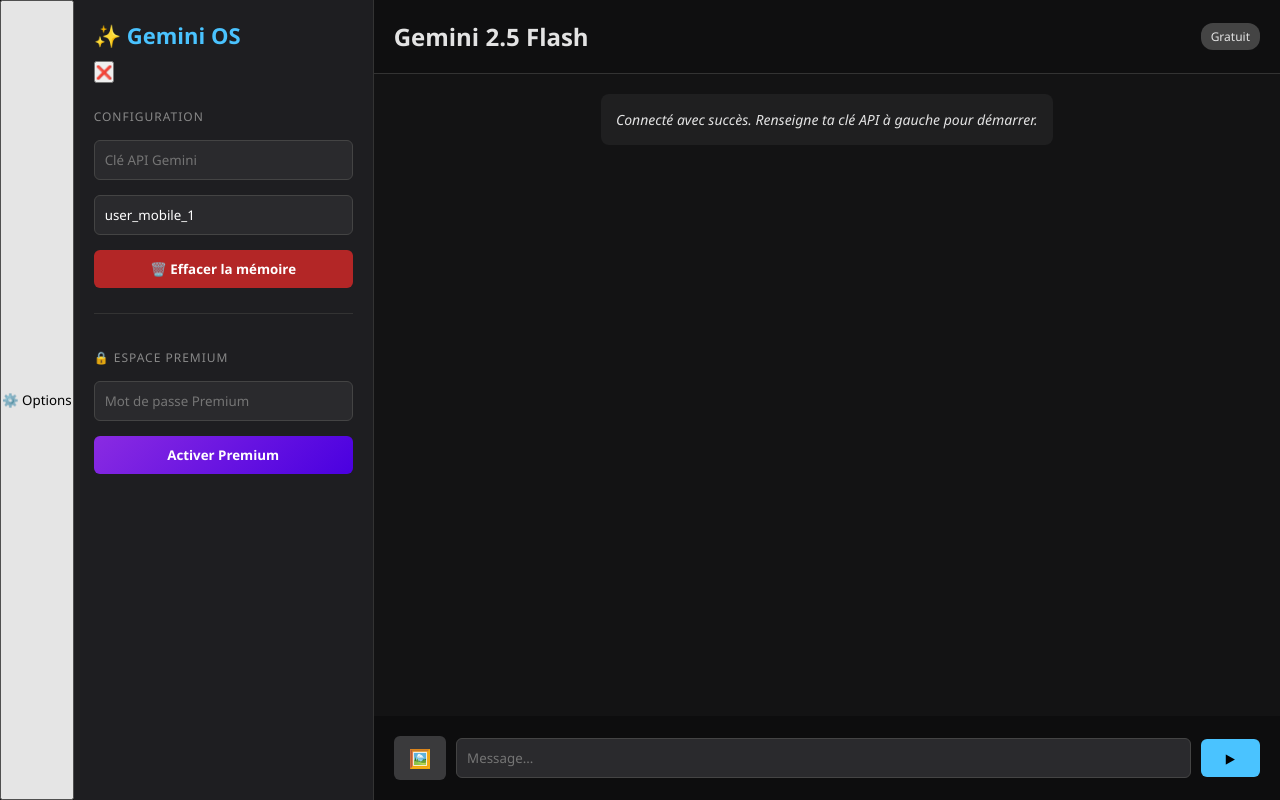
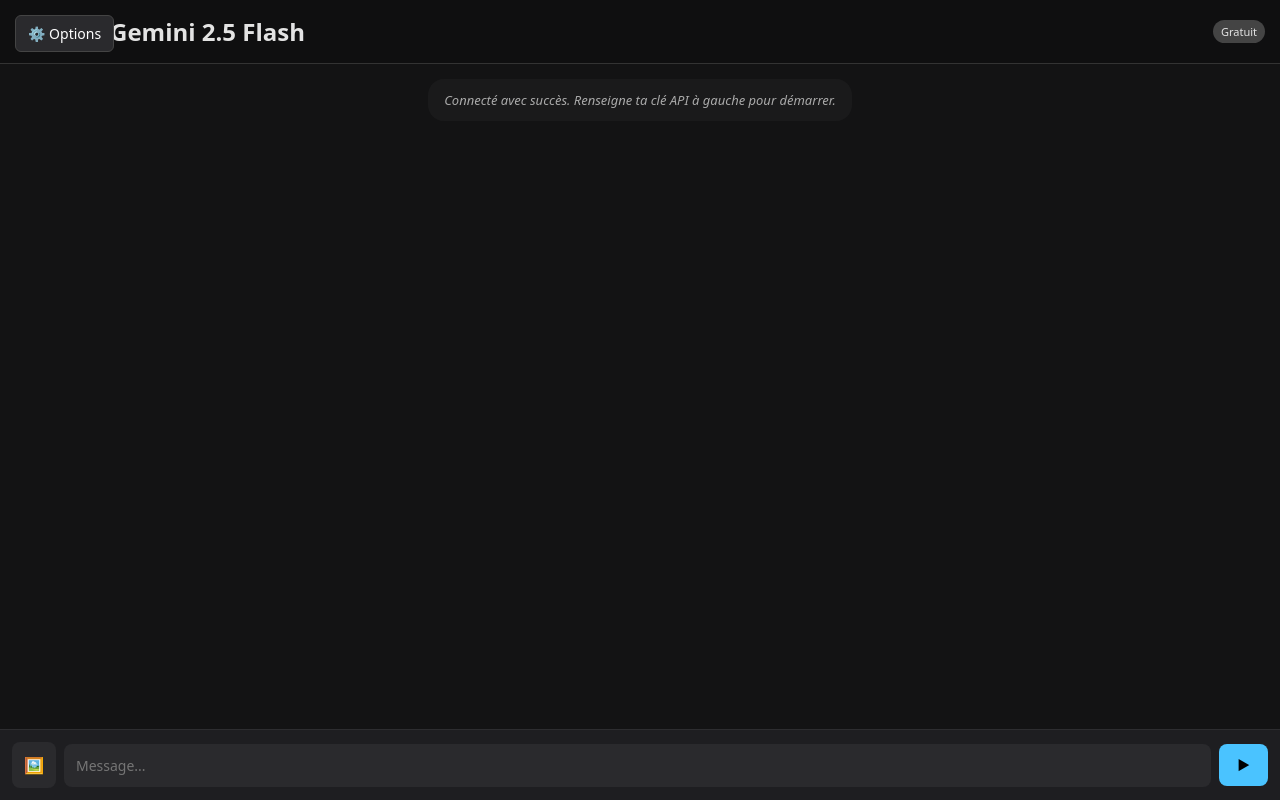
Before and after one commit to chrisst2025-cell/Api_ay, a website: page public/index.html in a window 1280 px wide. Drawn offline with Linux system fonts and the light colour scheme.

Commit message:
Update style.css

```diff
--- a/public/style.css
+++ b/public/style.css
@@ -4,7 +4,7 @@
     --text-color: #e3e3e3;
     --accent-color: #4ac3ff;
     --msg-user: #2b2c2f;
-    --msg-ai: #1a1a1c;
+    --msg-ai: #1b1b1d;
 }
 
 body.cyberpunk {
@@ -29,60 +29,59 @@
     --msg-user: #002200;
 }
 
-* { box-sizing: border-box; margin: 0; padding: 0; font-family: 'Segoe UI', Tahoma, Geneva, Verdana, sans-serif; }
-body { background: var(--bg-main); color: var(--text-color); transition: all 0.4s ease; }
+* { box-sizing: border-box; margin: 0; padding: 0; font-family: system-ui, -apple-system, sans-serif; }
+body, html { background: var(--bg-main); color: var(--text-color); width: 100%; height: 100%; overflow: hidden; }
 
-.app-container { display: flex; height: 100vh; }
-.sidebar { width: 300px; background: var(--sidebar-bg); padding: 20px; display: flex; flex-direction: column; gap: 15px; border-right: 1px solid #333; }
-.chat-area { flex: 1; display: flex; flex-direction: column; position: relative; }
+.app-container { display: flex; width: 100%; height: 100vh; position: relative; }
 
-.logo { font-size: 22px; font-weight: bold; color: var(--accent-color); margin-bottom: 10px; }
-.section-title { font-size: 12px; text-transform: uppercase; letter-spacing: 1px; color: #888; margin-top: 10px; }
+/* Menu Mobile Coulissant */
+.sidebar {
+    position: absolute; left: -300px; top: 0; width: 300px; height: 100%;
+    background: var(--sidebar-bg); padding: 20px; display: flex; flex-direction: column;
+    gap: 15px; border-right: 1px solid #333; z-index: 999; transition: left 0.3s ease;
+}
+.sidebar.open { left: 0; }
+.sidebar-header { display: flex; justify-content: space-between; align-items: center; }
+.close-sidebar { background: none; border: none; font-size: 20px; cursor: pointer; }
 
-input, select, .btn { width: 100%; padding: 10px; background: #2a2a2d; border: 1px solid #444; color: #fff; border-radius: 6px; outline: none; }
-input:focus { border-color: var(--accent-color); }
+/* Zone Chat Pleine Largeur */
+.chat-area { flex: 1; width: 100%; display: flex; flex-direction: column; background: var(--bg-main); }
 
-.btn { cursor: pointer; font-weight: bold; transition: opacity 0.2s; }
-.btn:hover { opacity: 0.9; }
+.menu-toggle {
+    position: absolute; top: 15px; left: 15px; z-index: 98;
+    background: #2a2a2d; color: #fff; border: 1px solid #444;
+    padding: 8px 12px; border-radius: 6px; font-size: 14px; cursor: pointer;
+}
+
+.logo { font-size: 22px; font-weight: bold; color: var(--accent-color); }
+.section-title { font-size: 11px; text-transform: uppercase; letter-spacing: 1px; color: #888; margin-top: 5px; }
+
+input, select, .btn { padding: 12px; background: #2a2a2d; border: 1px solid #444; color: #fff; border-radius: 8px; outline: none; font-size: 14px; }
+.btn { cursor: pointer; font-weight: bold; }
 .btn-danger { background: #b32626; border: none; }
 .btn-premium { background: linear-gradient(135deg, #8a2be2, #4a00e0); border: none; }
 
-.chat-header { padding: 20px; background: rgba(0,0,0,0.2); display: flex; justify-content: space-between; align-items: center; border-bottom: 1px solid #333; }
-.badge { background: #444; padding: 5px 10px; border-radius: 12px; font-size: 12px; }
+.chat-header { padding: 15px 15px 15px 110px; background: rgba(0,0,0,0.2); display: flex; justify-content: space-between; align-items: center; border-bottom: 1px solid #333; min-height: 60px; }
+.badge { background: #444; padding: 4px 8px; border-radius: 12px; font-size: 11px; }
 .badge.premium { background: linear-gradient(135deg, #ffd700, #ff8c00); color: #000; font-weight: bold; }
 
-.messages-container { flex: 1; padding: 20px; overflow-y: auto; display: flex; flex-direction: column; gap: 15px; }
-.message { padding: 15px; border-radius: 8px; max-width: 85%; line-height: 1.5; word-wrap: break-word; }
-.message.user { background: var(--msg-user); align-self: flex-end; }
-.message.ai { background: var(--msg-ai); border-left: 3px solid var(--accent-color); align-self: flex-start; }
-.message.system-msg { background: rgba(255,255,255,0.05); align-self: center; text-align: center; font-style: italic; font-size: 14px; }
+.messages-container { flex: 1; padding: 15px; overflow-y: auto; display: flex; flex-direction: column; gap: 12px; }
+.message { padding: 12px 16px; border-radius: 16px; max-width: 85%; line-height: 1.4; word-wrap: break-word; font-size: 15px; animation: fadeIn 0.3s ease; }
+.message.user { background: var(--msg-user); align-self: flex-end; border-bottom-right-radius: 4px; }
+.message.ai { background: var(--msg-ai); align-self: flex-start; border-bottom-left-radius: 4px; border-left: 3px solid var(--accent-color); }
+.message.system-msg { background: rgba(255,255,255,0.03); align-self: center; text-align: center; font-size: 13px; font-style: italic; color: #aaa; }
 
-.input-container { padding: 20px; display: flex; gap: 10px; background: rgba(0,0,0,0.3); align-items: center; }
-.attach-btn { background: #3a3a3c; padding: 10px 15px; border-radius: 6px; cursor: pointer; font-size: 18px; }
-#user-prompt { flex: 1; }
-.send-btn { width: auto; background: var(--accent-color); color: #000; padding: 10px 25px; border: none; font-weight: bold; cursor: pointer; border-radius: 6px; }
+.input-container { padding: 12px; display: flex; gap: 8px; background: #1e1e21; align-items: center; border-top: 1px solid #2d2d30; }
+.attach-btn { background: #2a2a2d; padding: 12px; border-radius: 8px; cursor: pointer; font-size: 16px; }
+#user-prompt { flex: 1; background: #2a2a2d; border: none; }
+.send-btn { background: var(--accent-color); color: #000; padding: 12px 18px; border: none; font-weight: bold; cursor: pointer; border-radius: 8px; }
 
-#image-preview-container { padding: 10px 20px; display: flex; align-items: center; gap: 10px; background: #222; }
-#image-preview { max-height: 80px; border-radius: 4px; }
+#image-preview-container { padding: 8px 15px; display: flex; align-items: center; gap: 10px; background: #18181c; border-top: 1px solid #333; }
+#image-preview { max-height: 60px; border-radius: 6px; }
 
+pre { background: #0b0e14; border-radius: 8px; padding: 10px; margin: 8px 0; overflow-x: auto; border: 1px solid #222; }
+code { font-family: monospace; font-size: 13px; color: #f8f8f2; }
+strong { color: var(--accent-color); }
 .hidden { display: none !important; }
-hr { border: 0; border-top: 1px solid #333; margin: 10px 0; }
-/* Style pour les blocs de code générés par l'IA */
-pre {
-    background: #0f141c;
-    border-radius: 6px;
-    padding: 12px;
-    margin: 10px 0;
-    overflow-x: auto;
-    border: 1px solid #2d3748;
-}
-
-code {
-    font-family: 'Courier New', Courier, monospace;
-    font-size: 13px;
-    color: #f8f8f2;
-}
-
-strong {
-    color: var(--accent-color);
-}
+hr { border: 0; border-top: 1px solid #2d2d30; margin: 5px 0; }
+@keyframes fadeIn { from { opacity: 0; transform: translateY(5px); } to { opacity: 1; transform: translateY(0); } }
```
